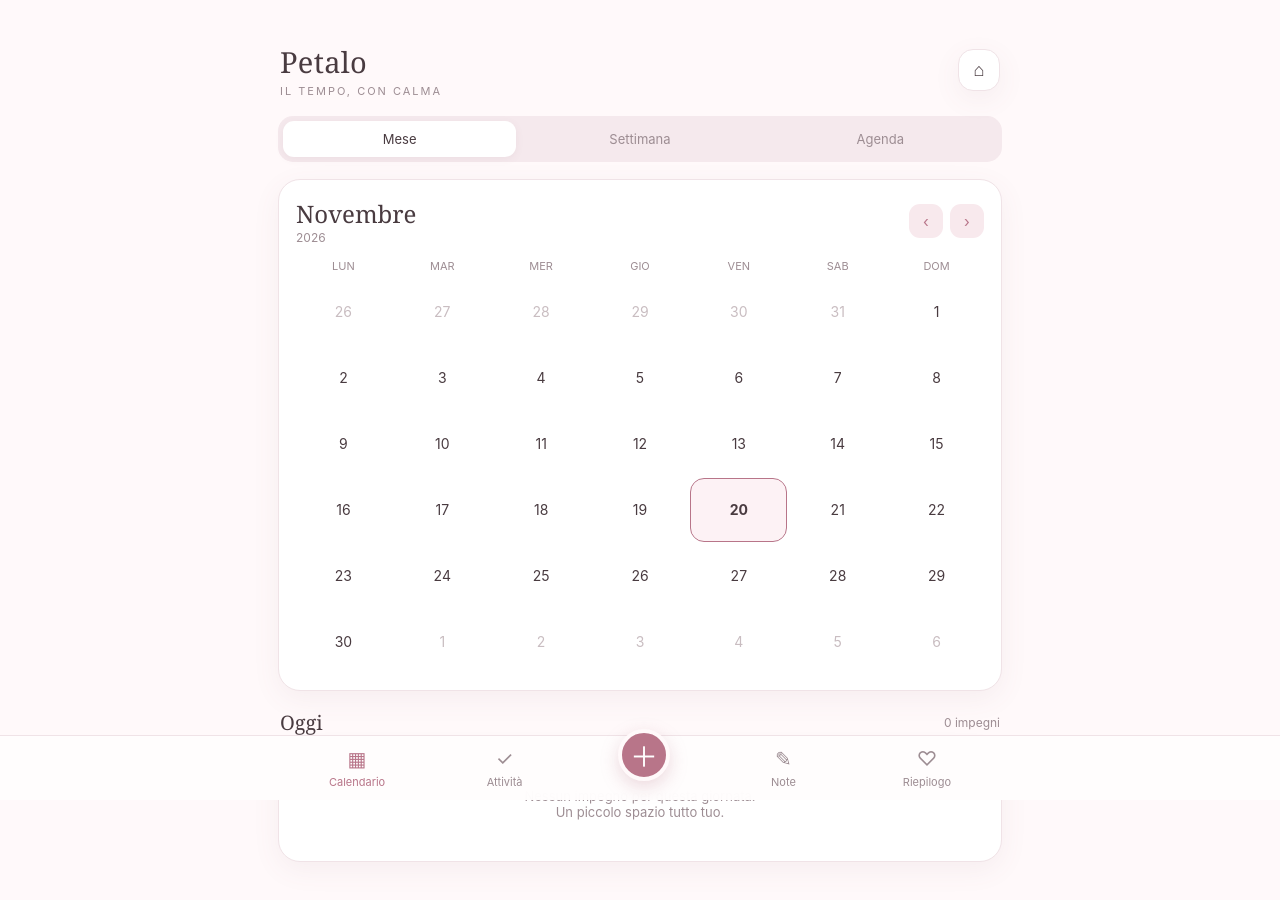
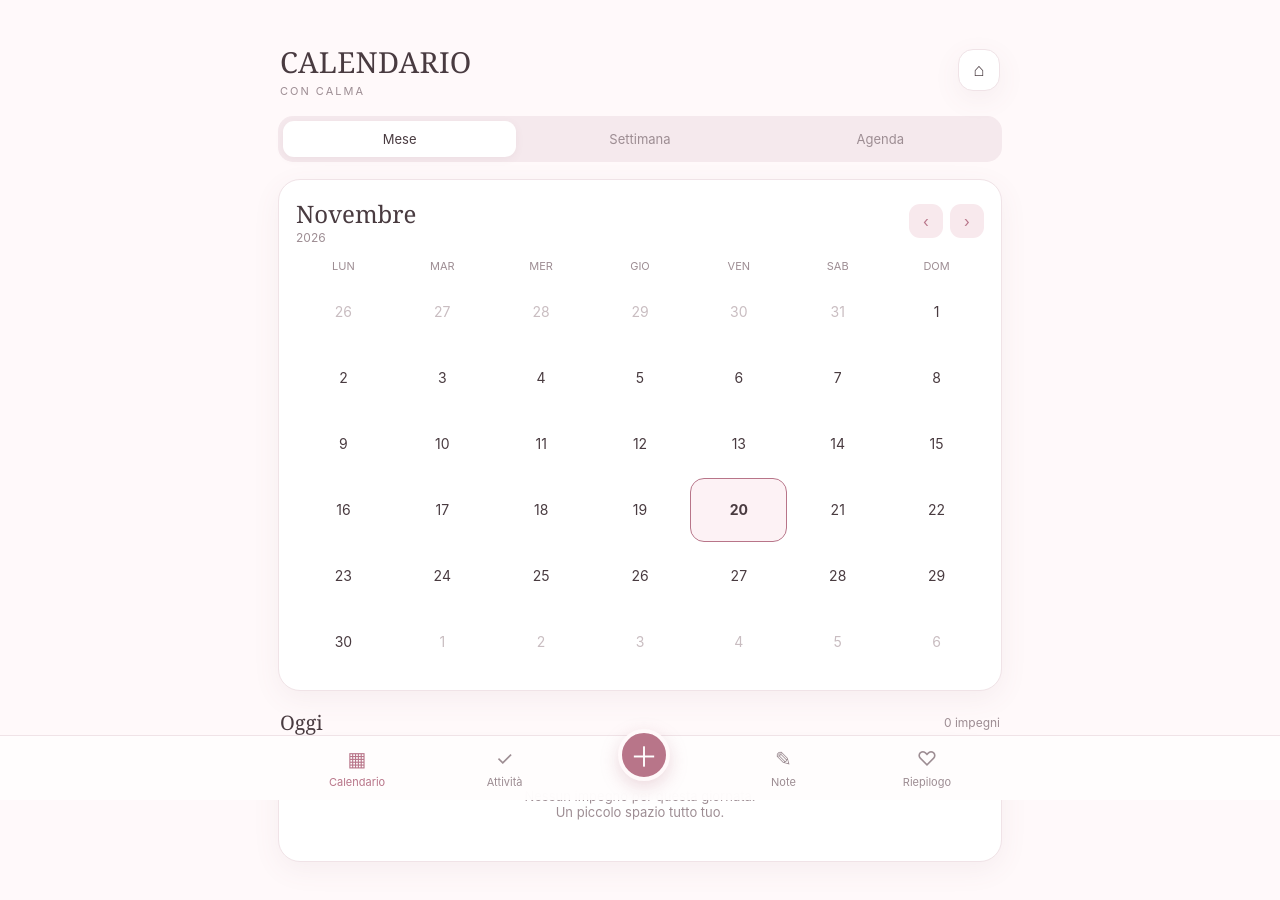
Before and after one commit to rt4pbykvby-sudo/CALENDARIO, a plain HTML site: page index.html in a window 1280 px wide. Drawn offline with Linux system fonts and the light colour scheme.

Commit message:
Update index.html

```diff
--- a/index.html
+++ b/index.html
@@ -58,7 +58,7 @@ label{font-size:12px;color:var(--muted);display:block;margin:12px 0 6px}
 </head>
 <body>
 <div class="app">
-<header><div class="brand">Petalo<small>il tempo, con calma</small></div><button class="iconbtn" id="todayBtn" aria-label="Vai a oggi">⌂</button></header>
+<header><div class="brand">CALENDARIO<small>con calma</small></div><button class="iconbtn" id="todayBtn" aria-label="Vai a oggi">⌂</button></header>
 <div class="tabs" id="viewTabs"><button class="active" data-view="month">Mese</button><button data-view="week">Settimana</button><button data-view="agenda">Agenda</button></div>
 <section class="panel active" id="calendarPanel">
 <div class="card">
```
